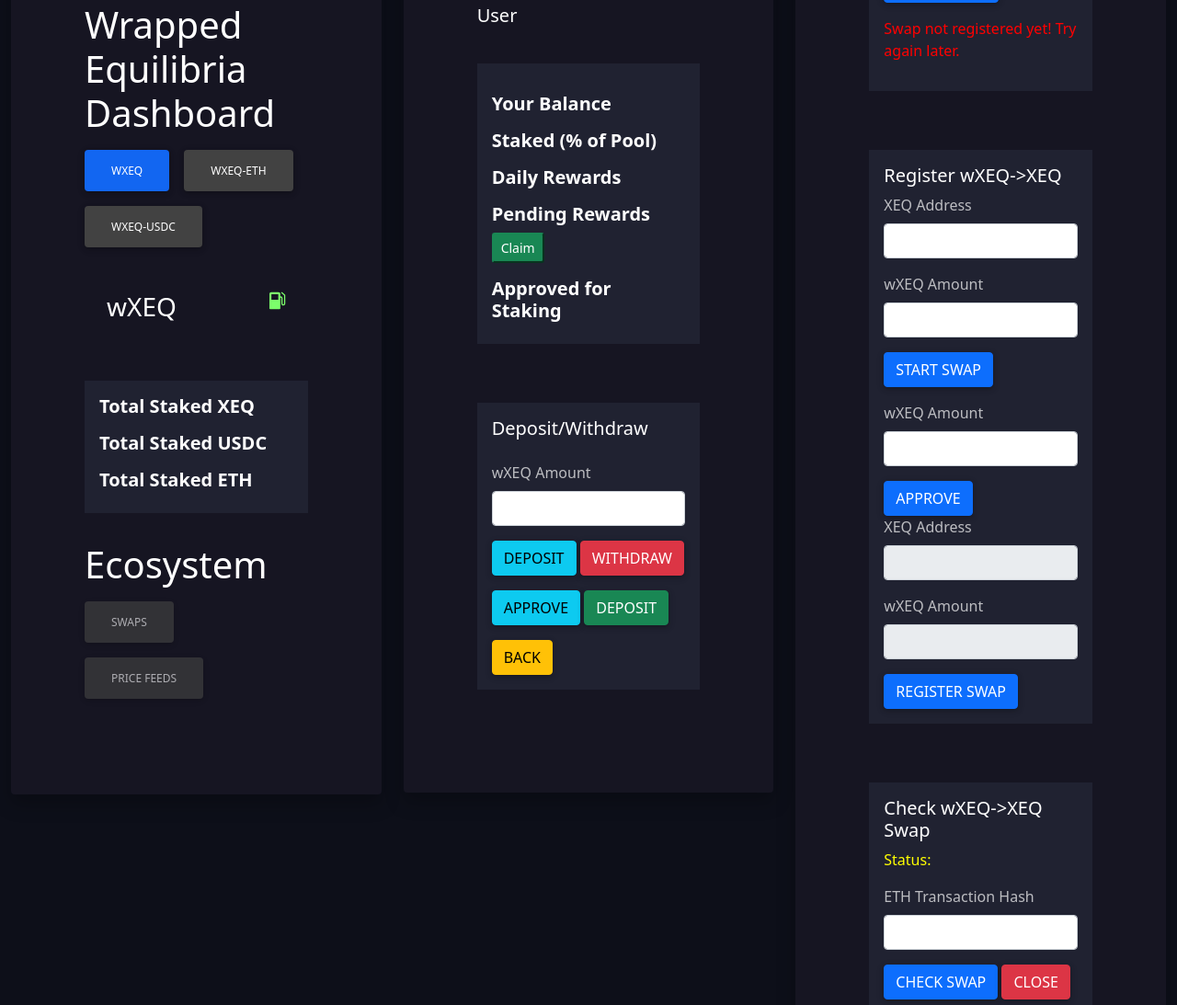
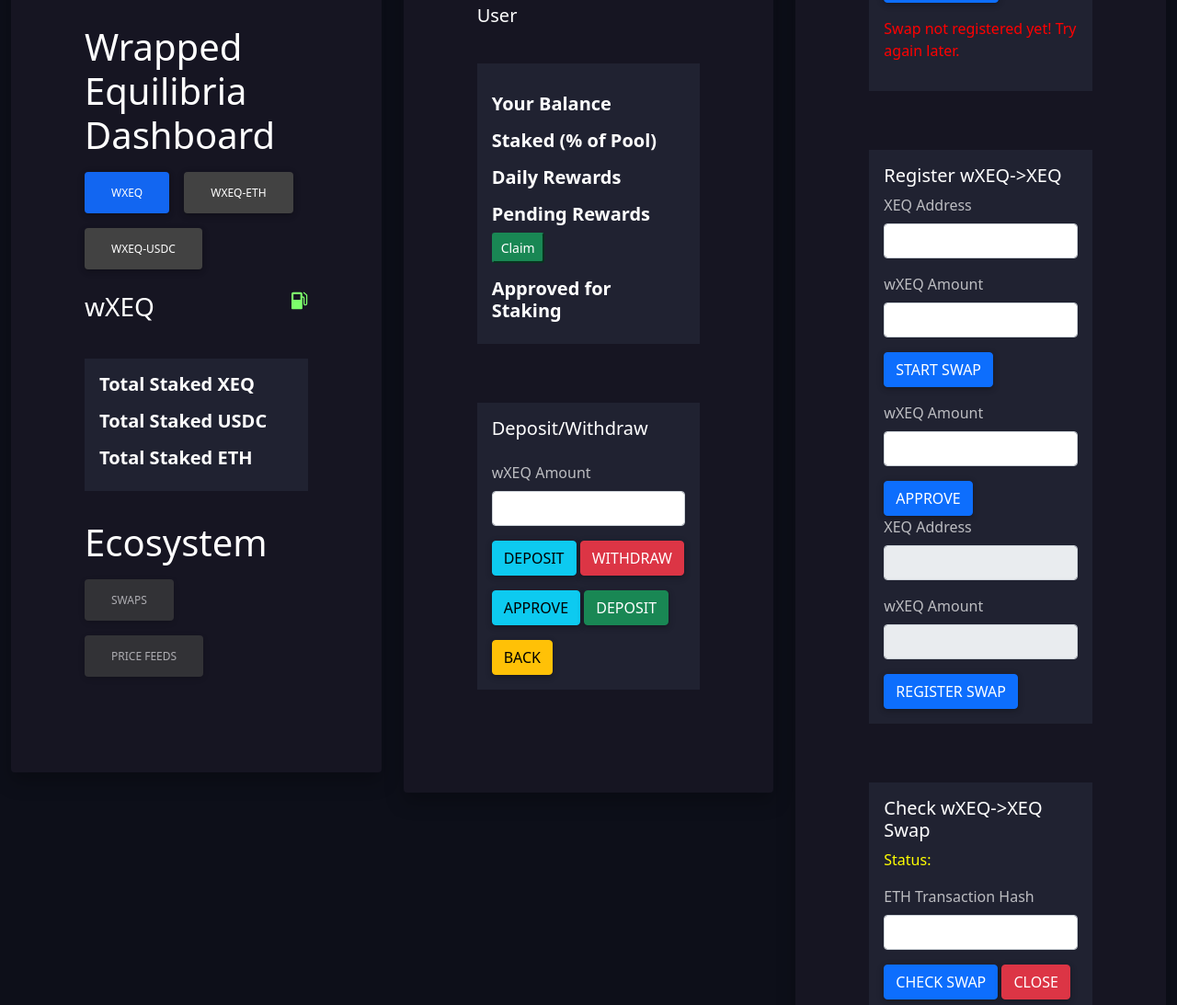
Before and after one commit to HarrisonHesslink/eth-equilibria-new, a website: page index.html in a window 1280 px wide. Shown: the part 738-1831 px from the top of the page at 92% size. Drawn offline with nearby package versions, Linux system fonts and the light colour scheme; a script that the page names is missing.

Commit message:
css fixes

```diff
--- a/index.html
+++ b/index.html
@@ -177,12 +177,13 @@
 
         </div>
 
-        <section style="padding: 0"
-                 class="d-flex justify-content-center justify-content-lg-between p-4"
-        >
-          <div><h3 id="staking_type">wXEQ</h3></div>
-          <div>
-            <div style="" id="network">
+<!--        <section style="padding: 0"-->
+<!--                 class="d-flex justify-content-center justify-content-lg-between p-4"-->
+<!--        >-->
+        <div style="display: grid;grid-template-columns: 1fr 1fr">
+          <div><h3 id="staking_type" style="margin-right: auto">wXEQ</h3></div>
+          <div style="margin-left: auto">
+            <div  id="network">
                       <span id="gas_symbol">                        <svg width="18" height="20" viewBox="0 0 18 20"
                                                                          fill="none" xmlns="http://www.w3.org/2000/svg"><path
                               d="M13.5215 0.618164L12.6818 1.57302L15.933 4.37393V13.2435C15.9114 13.6891 15.5239 14.0498 15.0502 14.0286C14.6196 14.0074 14.2751 13.6679 14.2536 13.2435V7.28093C14.2536 6.21998 13.3923 5.37122 12.3158 5.37122H11.8421V2.67641C11.8421 1.61546 10.9808 0.766697 9.90428 0.766697H1.93779C0.861242 0.766697 0 1.61546 0 2.67641V18.4421C0 18.9089 0.387559 19.2909 0.861242 19.2909H10.9808C11.4545 19.2909 11.8421 18.9089 11.8421 18.4421V6.64436H12.3158C12.6818 6.64436 12.9617 6.92021 12.9617 7.28093V13.2435C13.0048 14.4105 13.9737 15.3017 15.1579 15.2805C16.2775 15.2381 17.1818 14.3469 17.2248 13.2435V3.80102L13.5215 0.618164ZM9.66744 8.89358H2.17464V3.10079H9.66744V8.89358Z"
@@ -190,7 +191,9 @@
                       </span> <span id="gas" class="gas-text"></span>
             </div>
           </div>
-        </section>
+        </div>
+
+<!--        </section>-->
         <div class="card-body">
           <h5 class='card-text inline' style="color:white"><strong>Total Staked XEQ</strong></h5>
           <p id="total_staked_xeq" class="card-text text-right">
```
